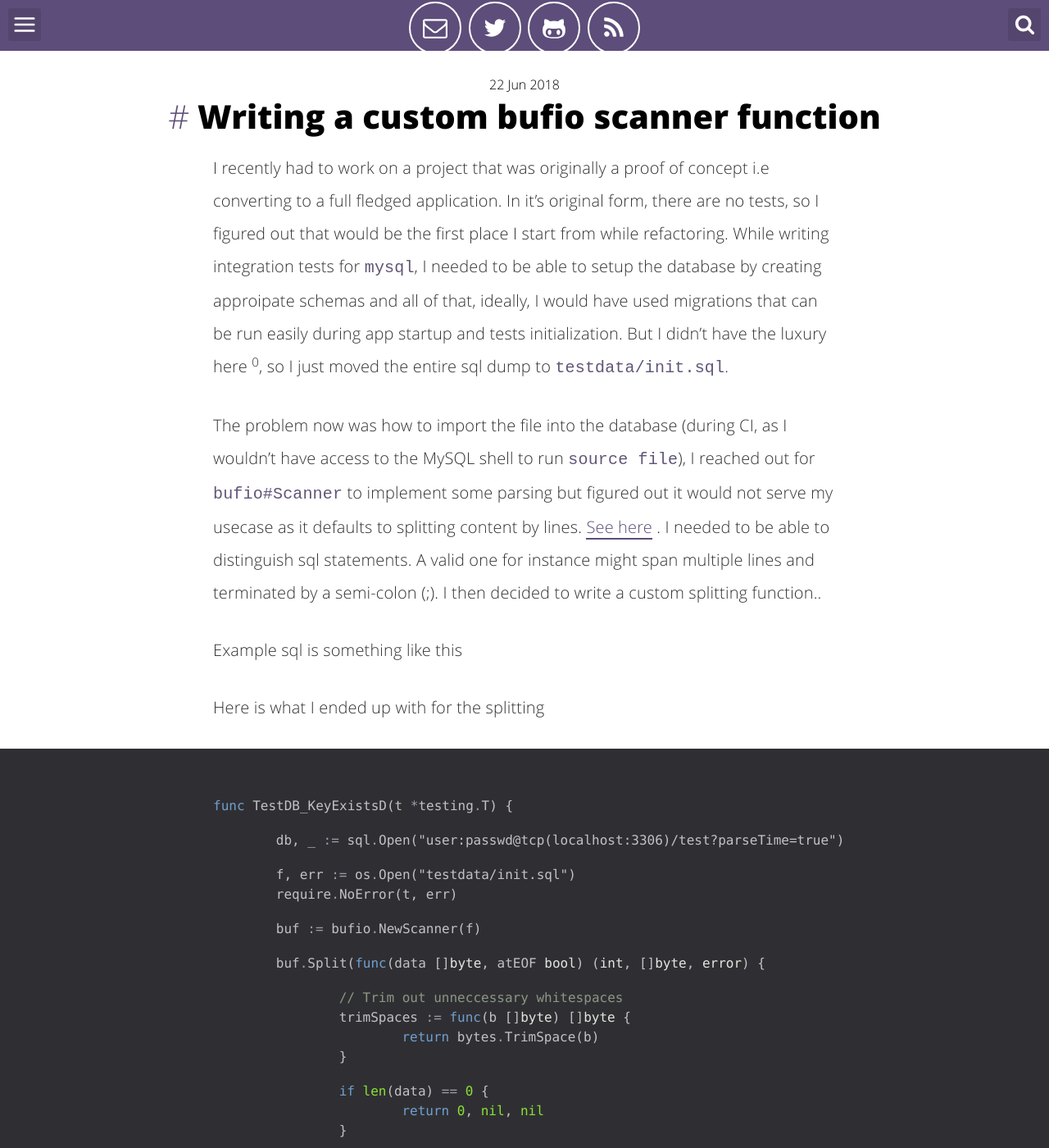
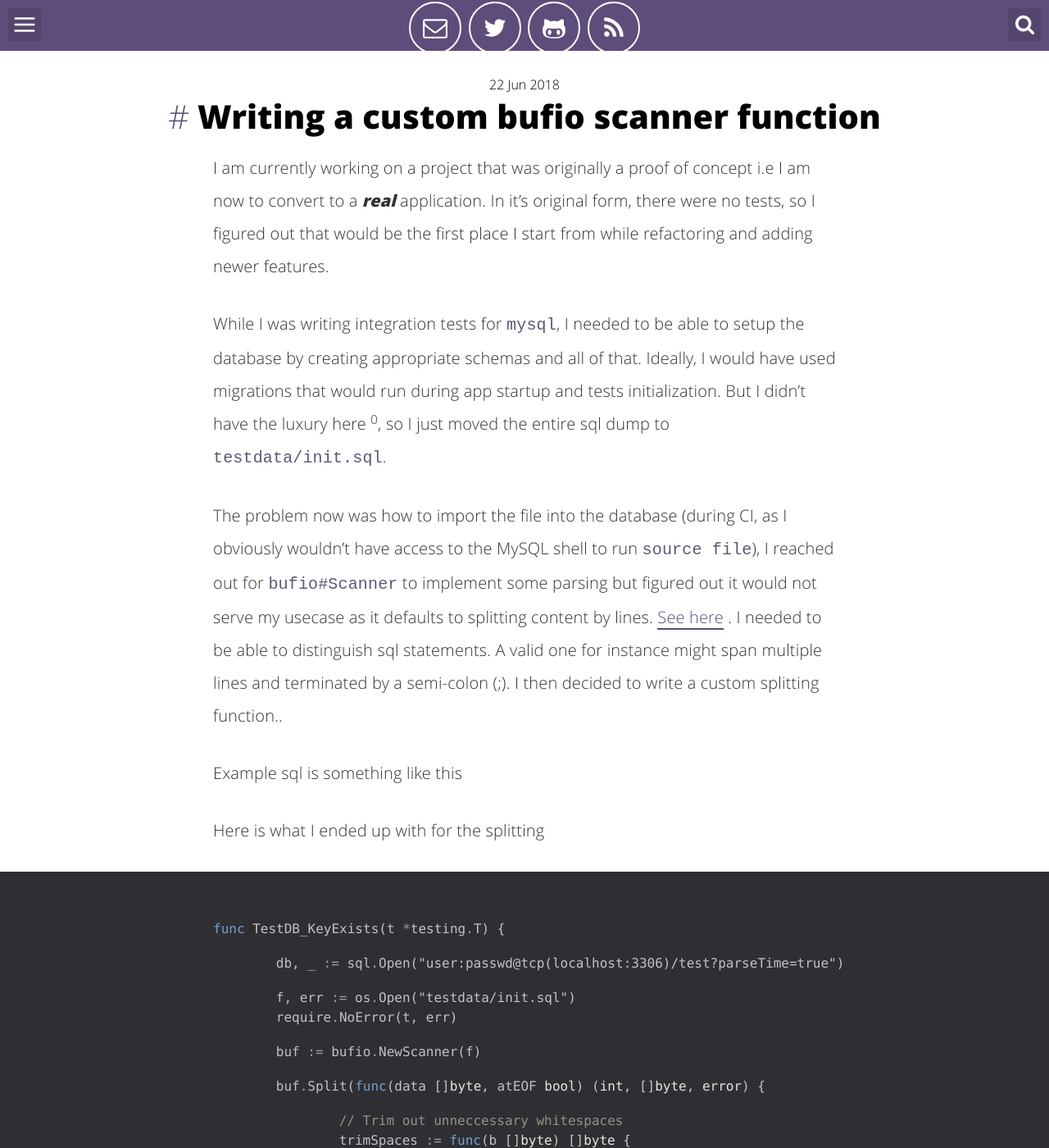
Before and after one commit to adelowo/portfolio, a Jekyll site: the page built from _posts/2018-06-22-a-custom-scanner-bufio-scanner.md, in a window 1280 px wide and 1400 px high. Shown: the whole window at 82% size. Built offline with Jekyll 4.4.1, drawn with Linux system fonts in a browser that asks for light colours; comment, search, counter and statistics services are not loaded.

Commit message:
update typos

````diff
--- a/_posts/2018-06-22-a-custom-scanner-bufio-scanner.md
+++ b/_posts/2018-06-22-a-custom-scanner-bufio-scanner.md
@@ -6,17 +6,19 @@ title: "Writing a custom bufio scanner function"
 
 ---
 
-I recently had to work on a project that was originally a proof of concept i.e
-converting to a full fledged application. In it's original form, there are no
+I am currently working on a project that was originally a proof of concept i.e
+I am now to convert to a ___real___ application. In it's original form, there were no
 tests, so I figured out that would be the first place I start from while
-refactoring. While writing integration tests for `mysql`, I needed to be able to
-setup the database by creating approipate schemas and all of that, ideally, I
-would have used migrations that can be run easily during app startup and tests
+refactoring and adding newer features.
+
+While I was writing integration tests for `mysql`, I needed to be able to
+setup the database by creating appropriate schemas and all of that. Ideally, I
+would have used migrations that would run during app startup and tests
 initialization. But I didn't have the luxury here <sup>0</sup>, so I just moved
 the entire sql dump to `testdata/init.sql`.
 
 The problem now was how to import the file into the database (during CI, as I
-wouldn't have access to the MySQL shell to run `source file`), I
+obviously wouldn't have access to the MySQL shell to run `source file`), I
 reached out for `bufio#Scanner` to implement some parsing but figured out it would not serve my usecase as
 it defaults to splitting content by lines. [See here](https://godoc.org/bufio/#NewScanner) . I needed to be able to distinguish sql statements.
 A valid one for instance might span multiple lines and terminated by a
@@ -31,7 +33,7 @@ Here is what I ended up with for the splitting
 
 ```go
 
-func TestDB_KeyExistsD(t *testing.T) {
+func TestDB_KeyExists(t *testing.T) {
 
 	db, _ := sql.Open("user:passwd@tcp(localhost:3306)/test?parseTime=true")
 
````
